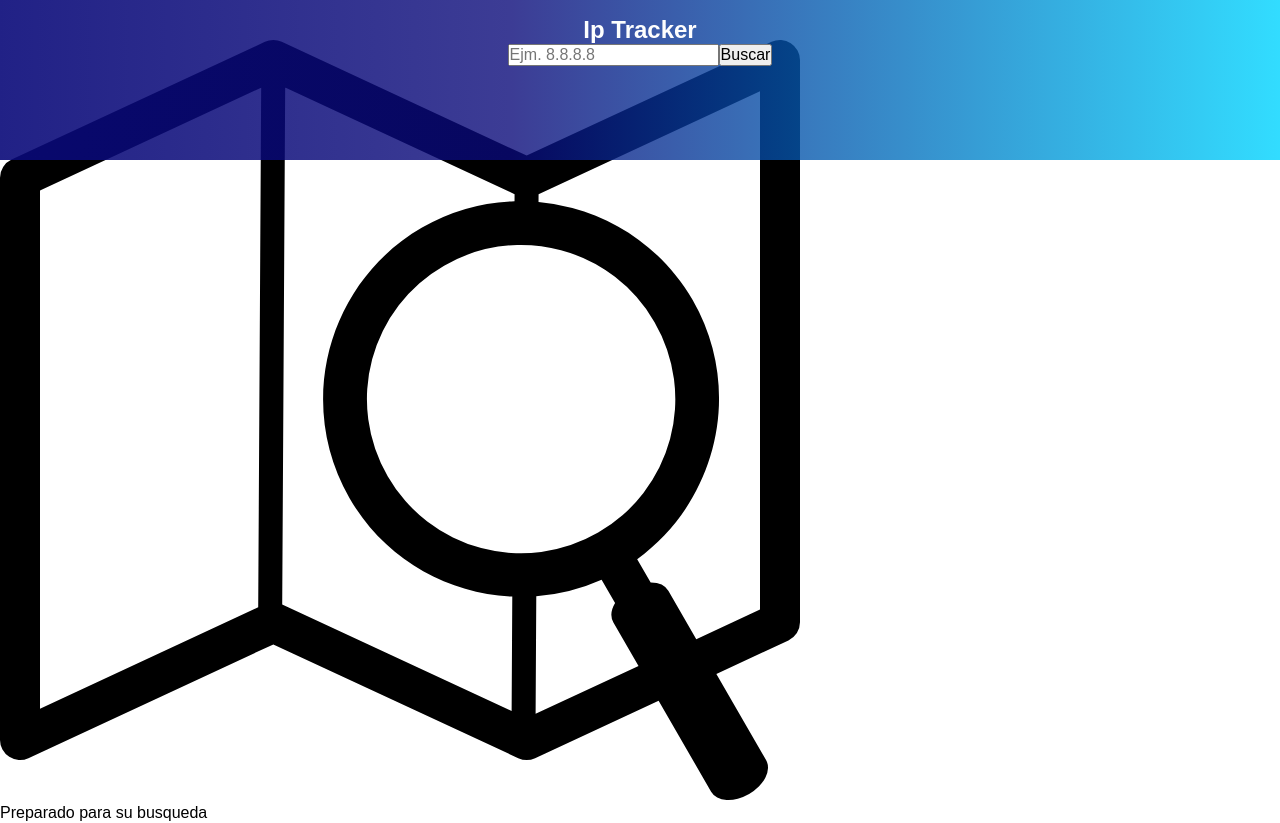
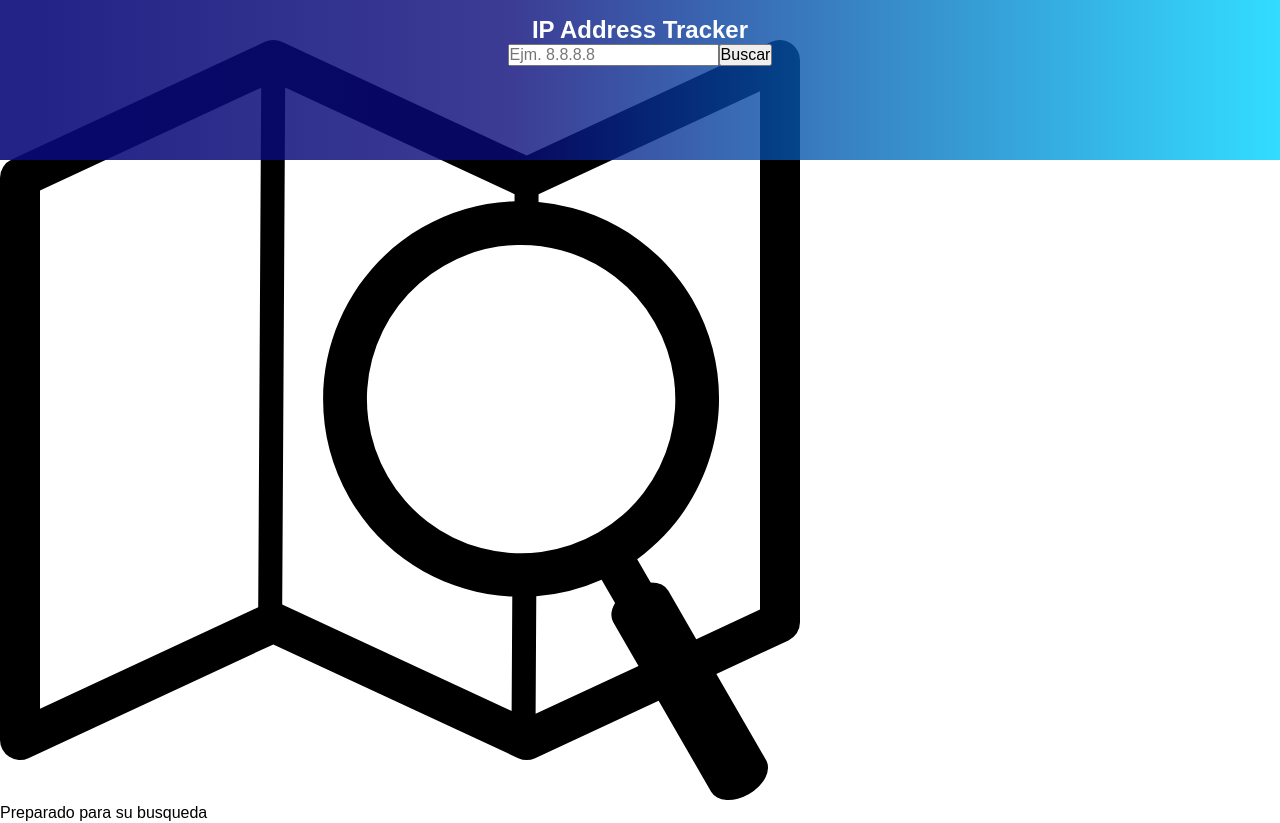
Before and after one commit to heiderp/IpTracker, a React (Vite) app: page / in a window 1280 px wide. Built offline with nearby package versions, Linux system fonts and the light colour scheme.

Commit message:
chrone: Header Title

```diff
--- a/src/components/Header.jsx
+++ b/src/components/Header.jsx
@@ -1,10 +1,10 @@
 import React from 'react'
-import Form from './Form'
+import Form from '@components/Form'
 
 const Header = () => {
   return (
     <div className="header">
-      <h2 className="header-title">Ip Tracker</h2>
+      <h2 className="header-title">IP Address Tracker</h2>
       <Form />
     </div>
   )
```
